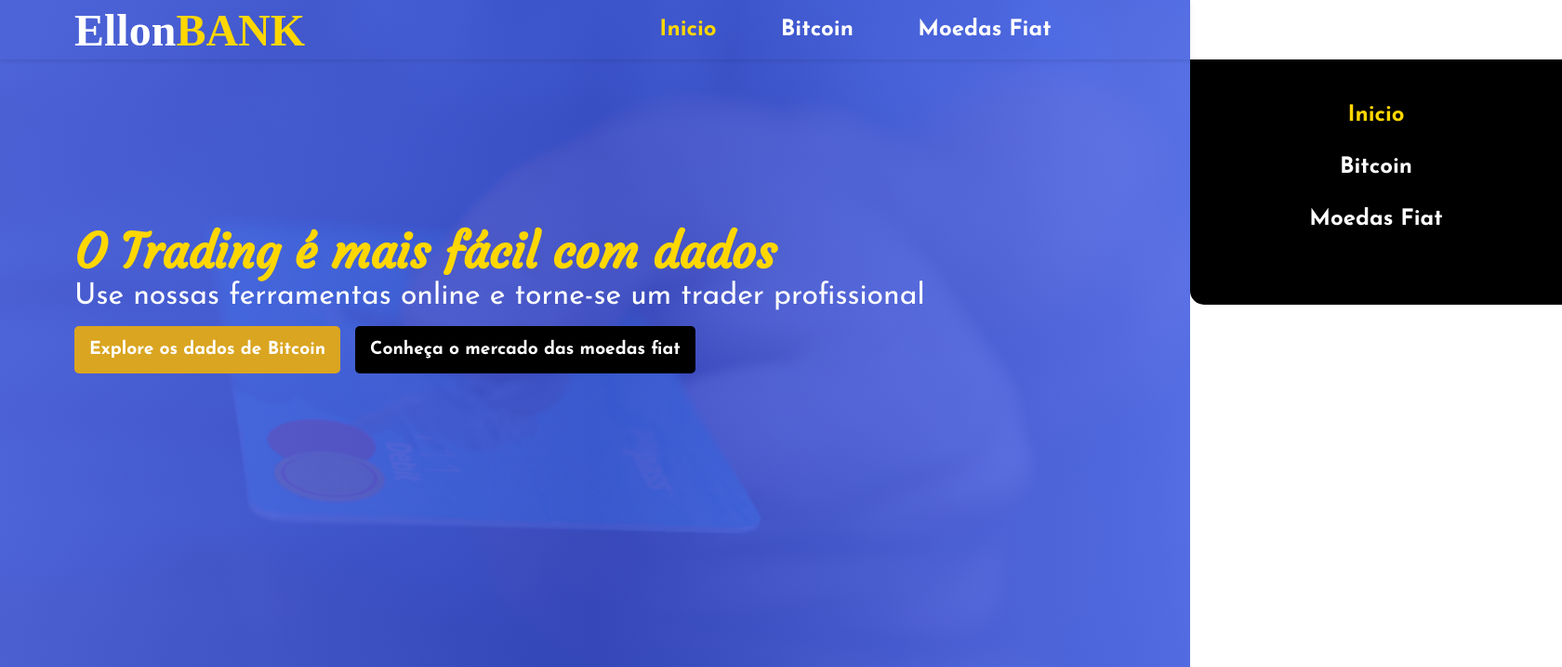
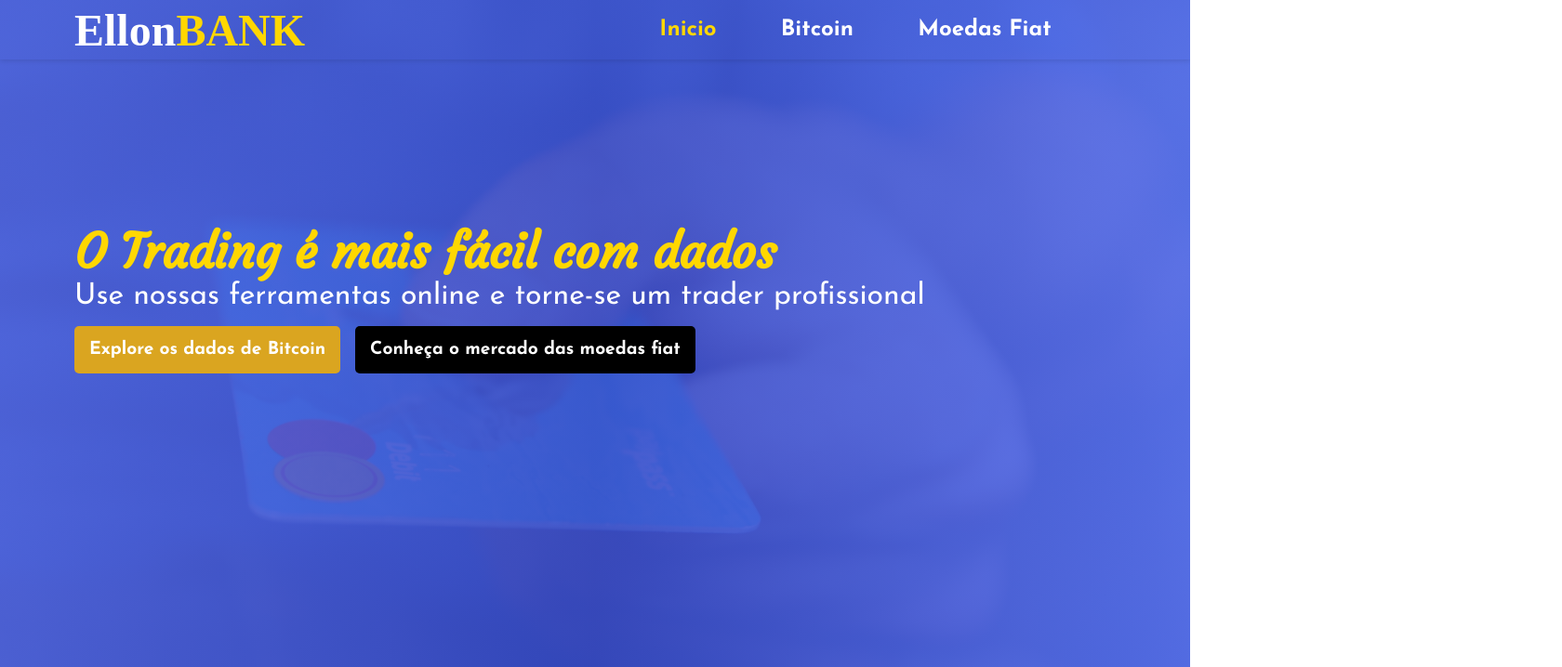
Before and after one commit to Carlitonchin/ellon, a Next.js app: page / in a window 1280 px wide. Shown: the top 718 px of the page at 93% size, 1680 px wide, since content can reach past the window. Built offline with nearby package versions, Linux system fonts and the light colour scheme; a web font is replaced by a local one.

Commit message:
style menu toggle almost finished

```diff
--- a/styles/header.css
+++ b/styles/header.css
@@ -85,10 +85,14 @@ ul > li:hover{
     text-align: center;
     background-color: black;
     border-bottom-left-radius: 15px;
-   transition: 1500ms ease-in-out;
+   transition: 1000ms ease-in-out;
    width: 25rem;
-   right: -25rem;
+   max-width: 100vw;
+   height: 35rem;
+   right: 0;
+   margin-top: calc(-35rem - 8vh);
    position: absolute;
+   z-index: 5;
 }
 
 nav > .menu-icon:hover .menu-mobile{
```
